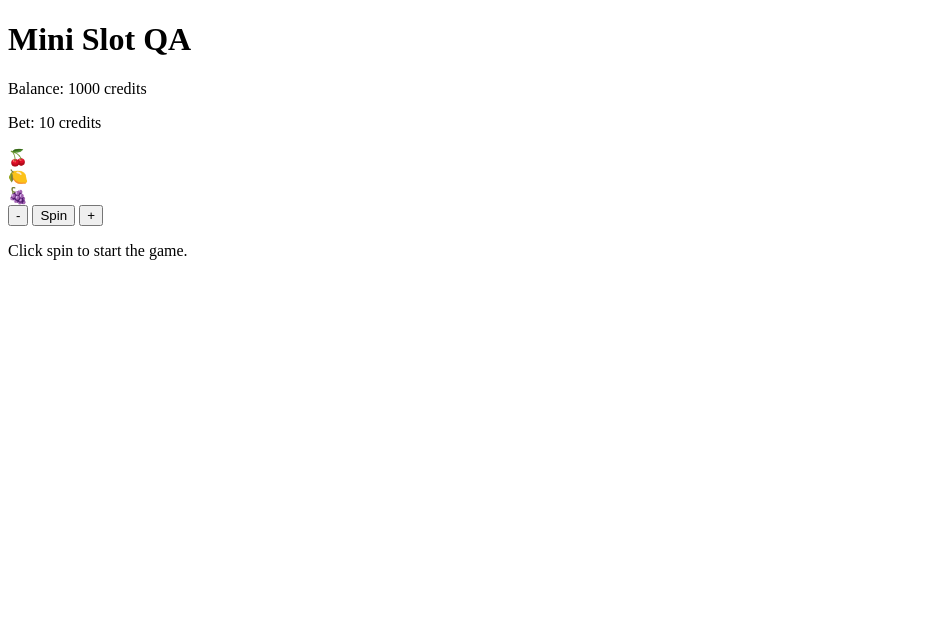
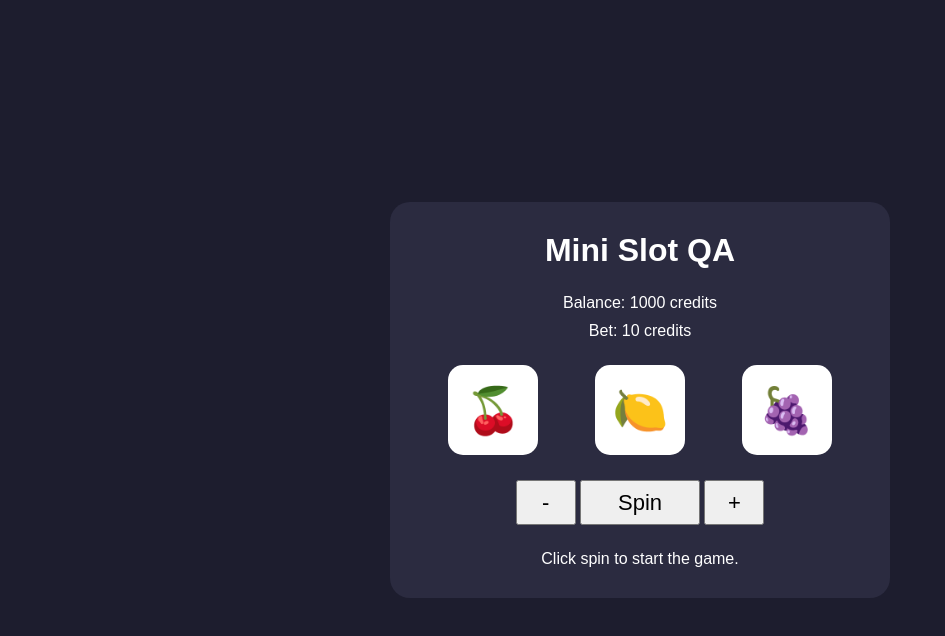
Before and after one commit to MartinaDragicevic/mini-slot-qa, a plain HTML site: page public/index.html in a window 1280 px wide. Shown: the whole page, without its empty margins (0-945 px from the left). Drawn offline with Linux system fonts and the light colour scheme.

Commit message:
Add basic styling for slot game

```diff
--- a/public/index.html
+++ b/public/index.html
@@ -5,6 +5,8 @@
   <meta name="viewport" content="width=device-width, initial-scale=1.0" />
 
   <title>Mini Slot QA</title>
+
+  <link rel="stylesheet" href="style.css">
 </head>
 <body>
   <main>
--- /dev/null
+++ b/public/style.css
@@ -0,0 +1,65 @@
+*{
+    margin:0;
+    padding:0;
+    box-sizing:border-box;
+}
+
+body{
+    font-family:Arial, Helvetica, sans-serif;
+    background:#1d1d2e;
+    color:white;
+    display:flex;
+    justify-content:center;
+    align-items:center;
+    height:100vh;
+}
+
+main{
+    width:500px;
+    background:#2b2b40;
+    padding:30px;
+    border-radius:20px;
+    text-align:center;
+}
+
+h1{
+    margin-bottom:25px;
+}
+
+section{
+    margin-bottom:25px;
+}
+
+section:nth-of-type(2){
+    display:flex;
+    justify-content:space-around;
+}
+
+section:nth-of-type(2) div{
+    width:90px;
+    height:90px;
+    background:white;
+    color:black;
+    border-radius:15px;
+
+    display:flex;
+    justify-content:center;
+    align-items:center;
+
+    font-size:45px;
+}
+
+button{
+    width:60px;
+    height:45px;
+    font-size:22px;
+    cursor:pointer;
+}
+
+button:nth-child(2){
+    width:120px;
+}
+
+p{
+    margin-top:10px;
+}
```
